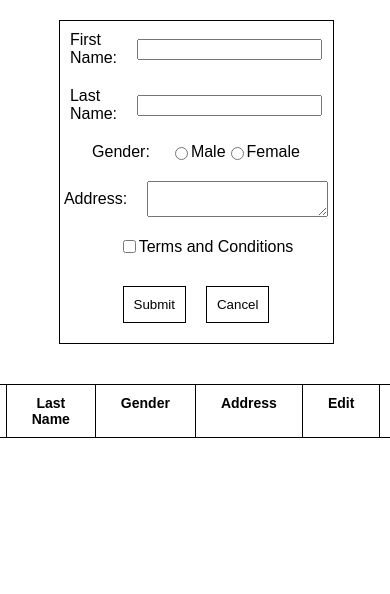
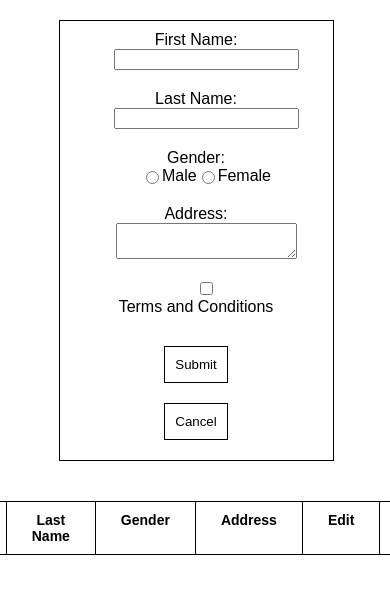
Before and after one commit to mvishrutaxioned/DOM-Task4, a plain HTML site: page index.html in a window 390 px wide. Shown: the top 594 px of the page. Drawn offline with nearby package versions, Linux system fonts and the light colour scheme.

Commit message:
added responsive styling

```diff
--- a/assets/css/style.css
+++ b/assets/css/style.css
@@ -195,3 +195,9 @@ form button {
 =================================*/
 
 /*media query starts*/
+/*media query for 768px starts here*/
+@media only screen and (max-width: 768px) {
+  form > div {
+    flex-direction: column;
+  }
+}
```
